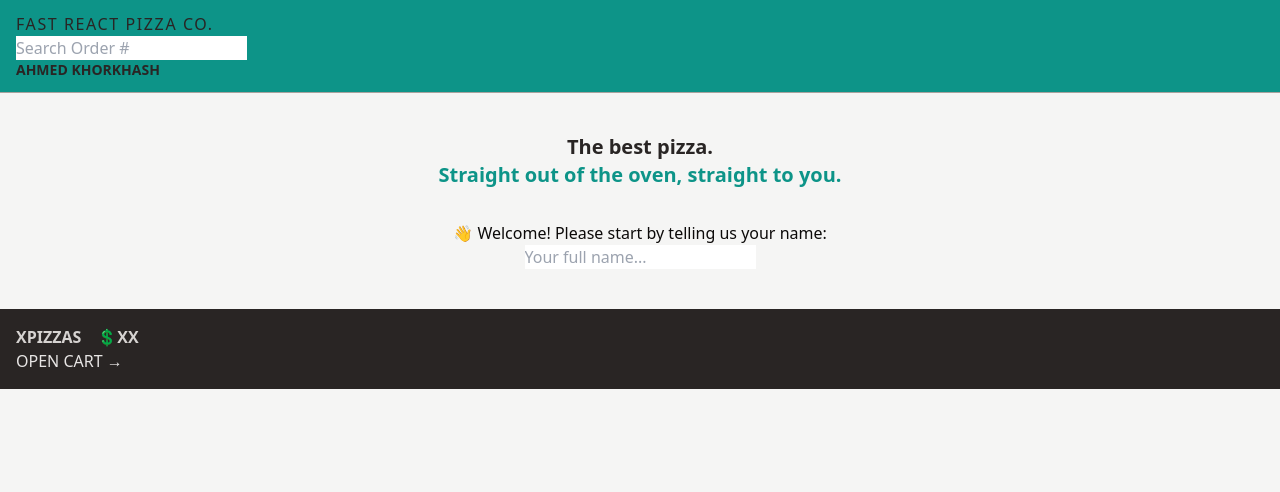
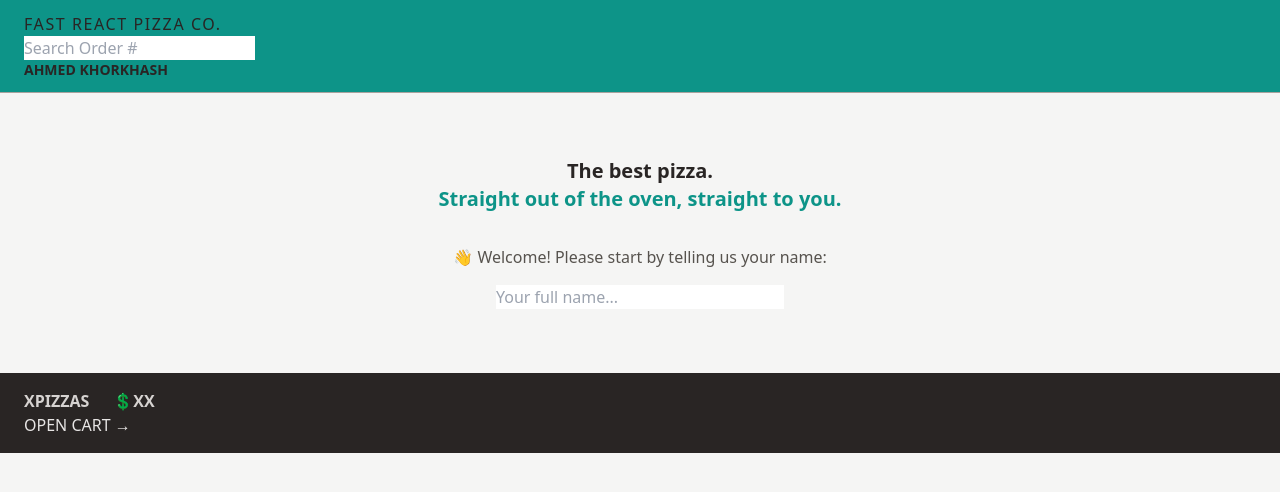
Before and after one commit to Ahmed97777/React-Fast-Pizza-Co., a React (Vite) app: page / in a window 1280 px wide. Shown: the top 492 px of the page. Built offline with nearby package versions, Linux system fonts and the light colour scheme.

Commit message:
starting respnsive design.

```diff
--- a/src/features/cart/CartOverview.jsx
+++ b/src/features/cart/CartOverview.jsx
@@ -2,8 +2,14 @@
 
 function CartOverview() {
   return (
-    <div className="bg-stone-800 p-4 uppercase text-stone-200">
-      <p className="space-x-4 font-semibold text-stone-300">
+    <div
+      className="bg-stone-800 px-4 py-4 text-sm uppercase
+                text-stone-200 sm:px-6 md:text-base"
+    >
+      <p
+        className="space-x-4 font-semibold text-stone-300
+        sm:space-x-6"
+      >
         <span>Xpizzas</span>
         <span>💲XX</span>
       </p>
--- a/src/features/user/CreateUser.jsx
+++ b/src/features/user/CreateUser.jsx
@@ -10,9 +10,12 @@
 
   return (
     <form onSubmit={handleSubmit}>
-      <p>👋 Welcome! Please start by telling us your name:</p>
+      <p className="mb-4 text-sm text-stone-600 md:text-base">
+        👋 Welcome! Please start by telling us your name:
+      </p>
 
       <input
+        className="w-72"
         type="text"
         placeholder="Your full name..."
         value={username}
--- a/src/prettier.config.cjs
+++ b/src/prettier.config.cjs
@@ -1,3 +1,3 @@
 module.exports = {
-  plugins: [require("prettier-plugin-tailwindcss")],
+  plugins: ["prettier-plugin-tailwindcss"],
 };
--- a/src/ui/Header.jsx
+++ b/src/ui/Header.jsx
@@ -6,7 +6,7 @@
   return (
     <header
       className="border-b  border-stone-400 bg-teal-600
-    px-4 py-3 uppercase text-stone-800"
+                  px-4 py-3 uppercase text-stone-800 sm:px-6"
     >
       <Link to="/" className="tracking-widest">
         Fast React Pizza Co.
--- a/src/ui/Home.jsx
+++ b/src/ui/Home.jsx
@@ -2,10 +2,10 @@
 
 function Home() {
   return (
-    <div className="my-10 text-center">
+    <div className="my-10 text-center sm:my-16">
       <h1
         className="mb-8 text-xl font-semibold
-      text-stone-800"
+                  text-stone-800"
       >
         The best pizza.
         <br />
```
